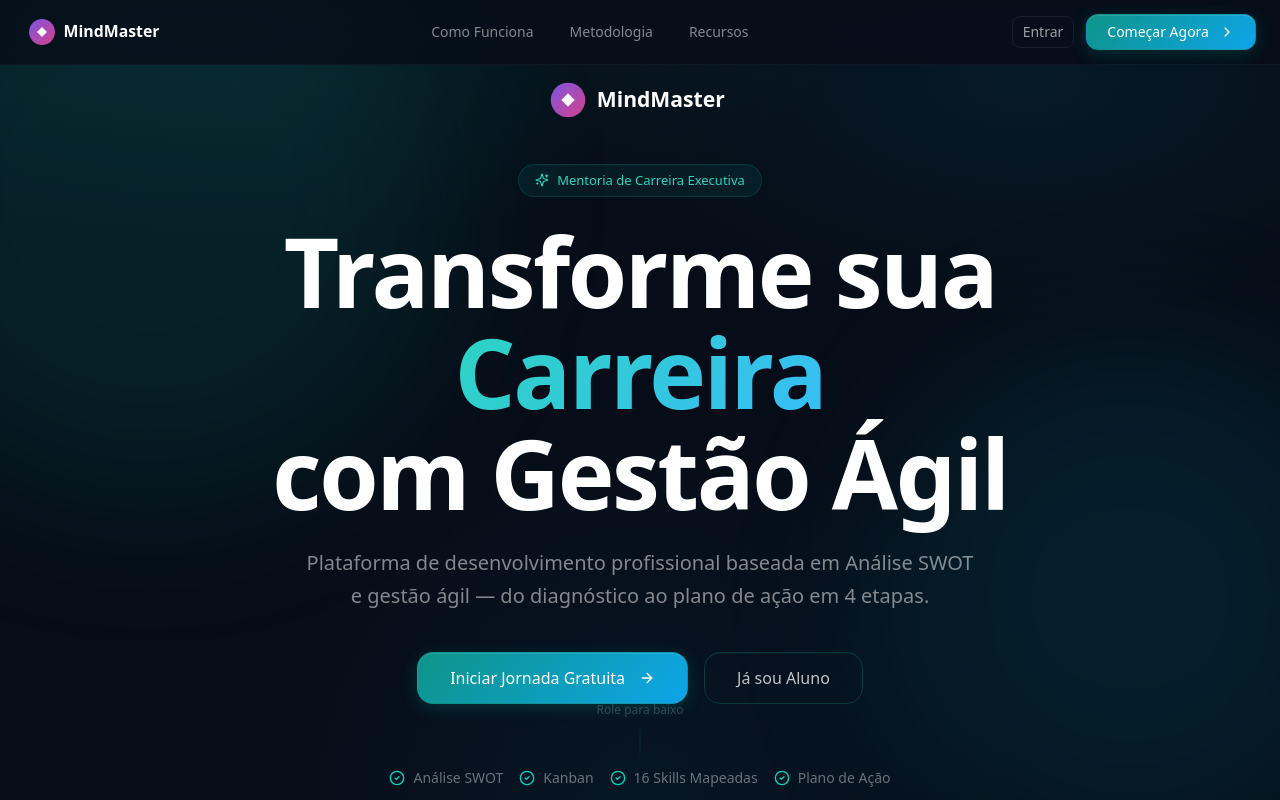
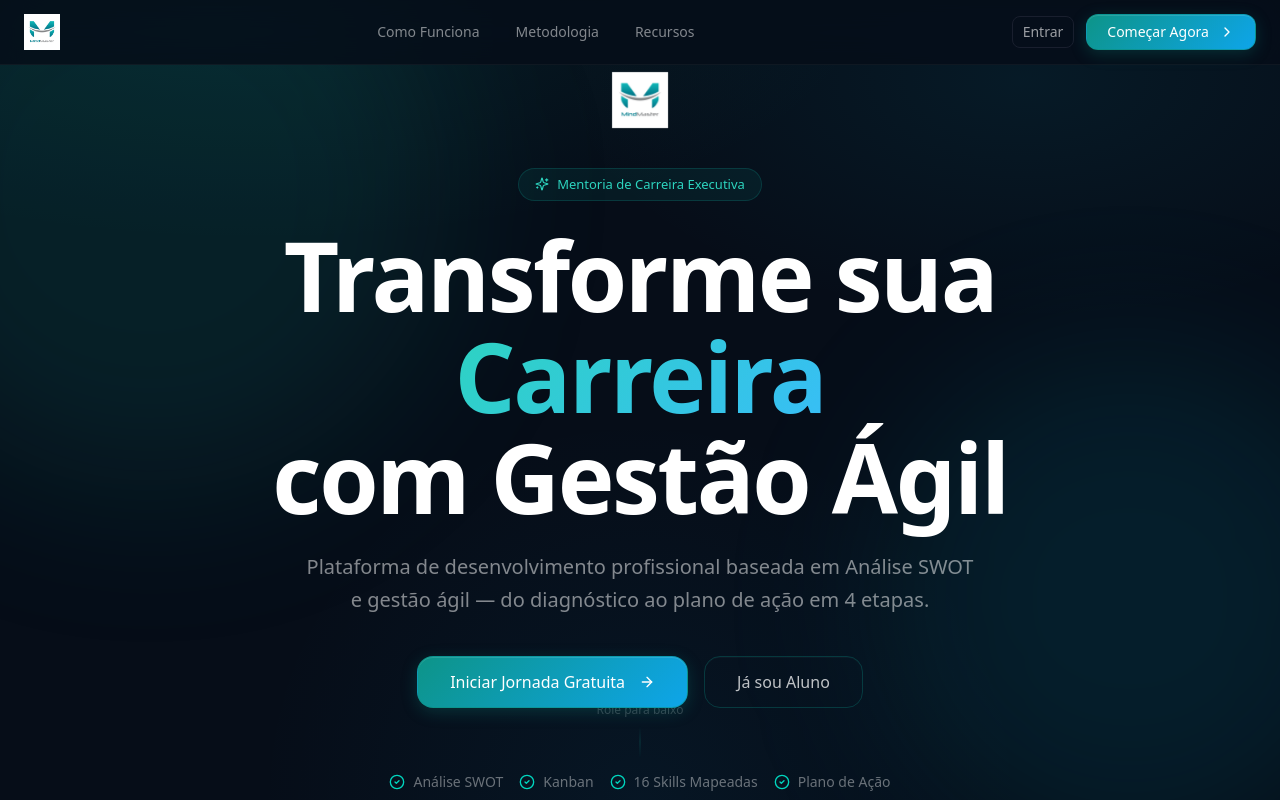
Before and after one commit to Mindmaster-code/masterflow, a Next.js app: page / in a window 1280 px wide. Shown: the top 800 px of the page. Built offline with nearby package versions, Linux system fonts and the light colour scheme.

Commit message:
feat: logo MindMaster (PNG) na home, login e registro
Made-with: Cursor

```diff
--- a/app/(auth)/login/page.tsx
+++ b/app/(auth)/login/page.tsx
@@ -62,7 +62,7 @@ export default function LoginPage() {
         {/* Logo */}
         <div className="text-center mb-8">
           <div className="flex justify-center mb-4">
-            <Image src="/mindmaster-logo.svg" alt="MindMaster" width={140} height={35} className="h-9 w-auto" />
+            <Image src="/mindmaster-logo.png" alt="MindMaster" width={140} height={40} className="h-9 w-auto" />
           </div>
           <h1 className="text-3xl font-bold text-white mb-1.5">
             Bem-vindo ao <span className="brand-gradient-text">MasterFlow</span>
--- a/app/(auth)/register/page.tsx
+++ b/app/(auth)/register/page.tsx
@@ -70,7 +70,7 @@ export default function RegisterPage() {
 
         <div className="text-center mb-8">
           <div className="flex justify-center mb-4">
-            <Image src="/mindmaster-logo.svg" alt="MindMaster" width={140} height={35} className="h-9 w-auto" />
+            <Image src="/mindmaster-logo.png" alt="MindMaster" width={140} height={40} className="h-9 w-auto" />
           </div>
           <h1 className="text-3xl font-bold text-white mb-1.5">
             Criar conta no <span className="brand-gradient-text">MasterFlow</span>
--- a/app/page.tsx
+++ b/app/page.tsx
@@ -14,8 +14,8 @@ export default function Home() {
       {/* ─── Nav ─── */}
       <header className="fixed top-0 left-0 right-0 z-50 nav-blur">
         <div className="max-w-7xl mx-auto px-6 h-16 flex items-center justify-between">
-          <Link href="/" className="flex items-center gap-3 group text-white">
-            <Image src="/mindmaster-logo.svg" alt="MindMaster" width={140} height={36} className="h-9 w-auto" priority />
+          <Link href="/" className="flex items-center gap-3 group">
+            <Image src="/mindmaster-logo.png" alt="MindMaster" width={140} height={40} className="h-9 w-auto" priority />
           </Link>
 
           <nav className="hidden md:flex items-center gap-1">
@@ -50,7 +50,7 @@ export default function Home() {
 
         <div className="relative z-10 max-w-5xl mx-auto px-6 text-center">
           <div className="flex justify-center mb-10">
-            <Image src="/mindmaster-logo.svg" alt="MindMaster" width={180} height={45} className="h-12 w-auto" priority />
+            <Image src="/mindmaster-logo.png" alt="MindMaster" width={200} height={55} className="h-14 w-auto" priority />
           </div>
 
           <div className="flex justify-center mb-6 animate-fade-in">
```
Also changed, not shown: public/mindmaster-logo.png (added).
